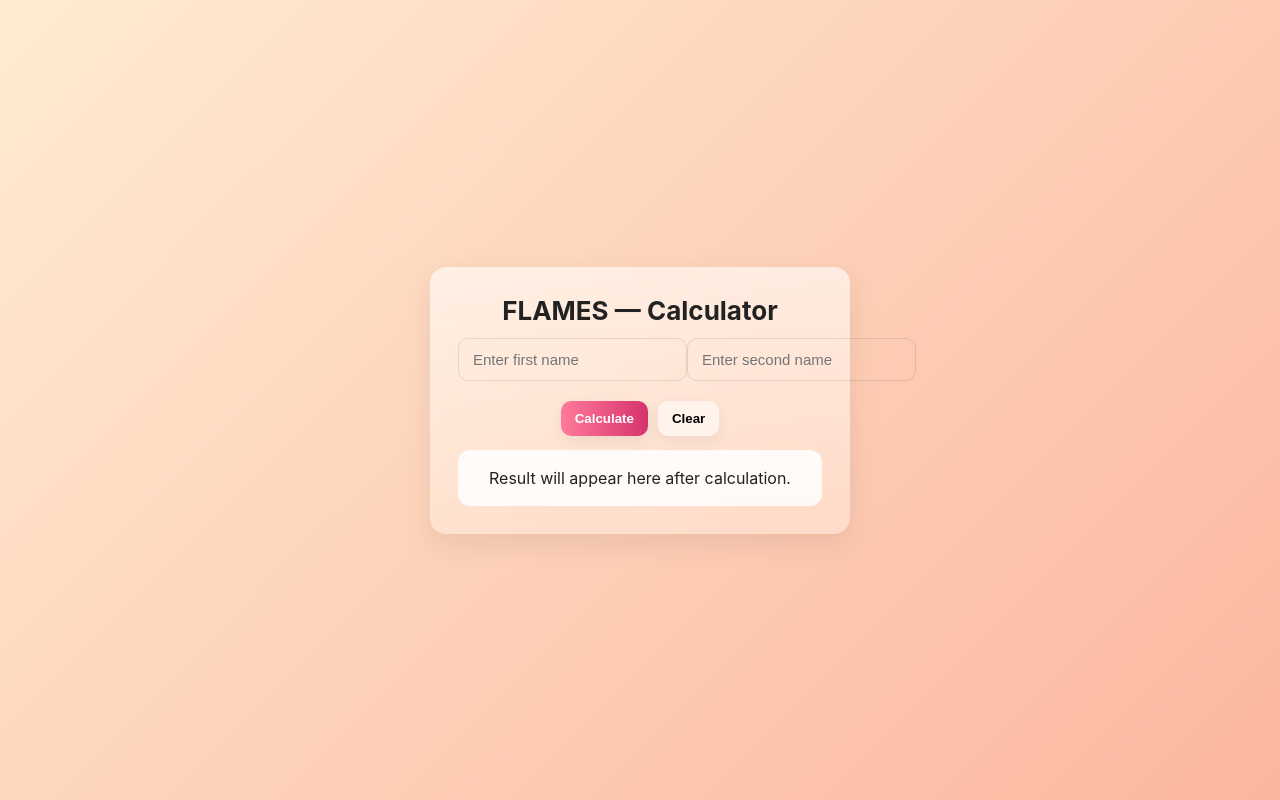
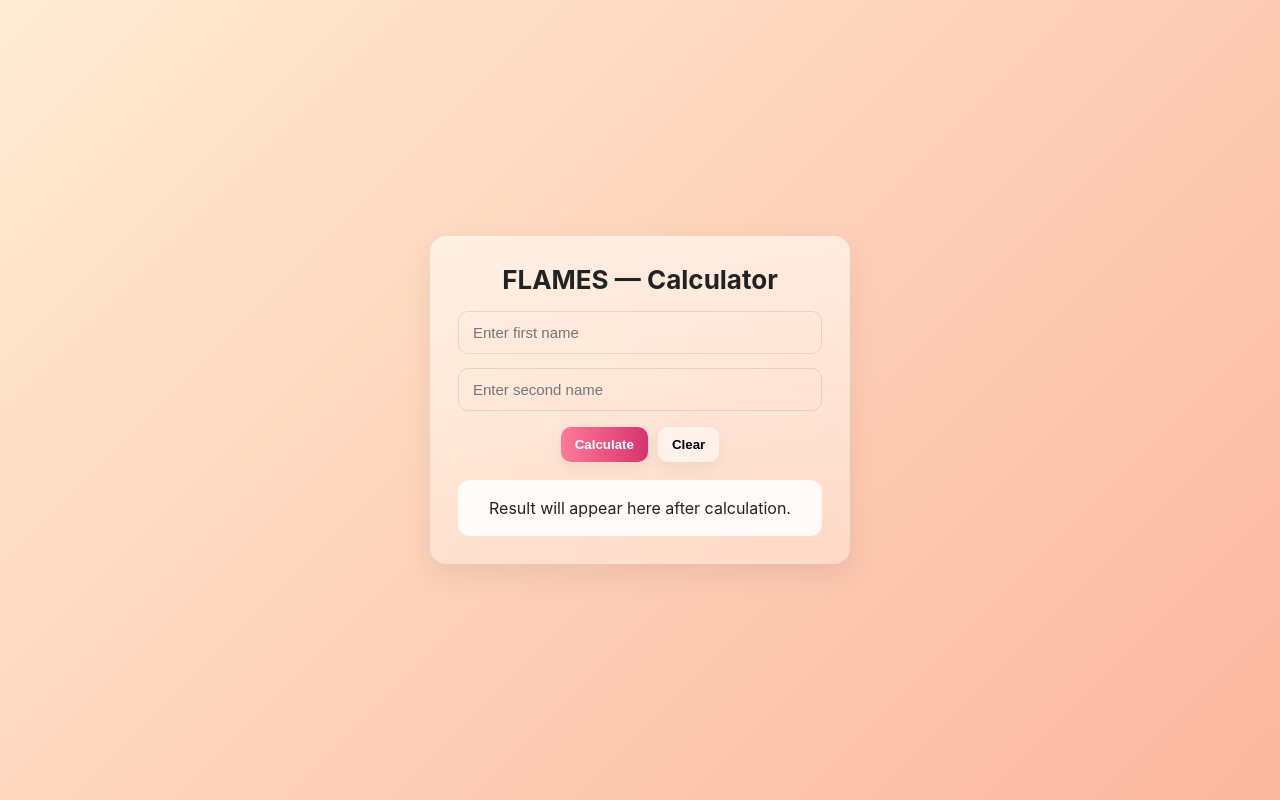
Before and after one commit to Ranjith9270/Flames, a plain HTML site: page index.html in a window 1280 px wide. Drawn offline with Linux system fonts and the light colour scheme.

Commit message:
Update index.html

```diff
--- a/index.html
+++ b/index.html
@@ -28,7 +28,6 @@
       color:#222;
     }
 
-    /* CENTER WRAPPER */
     .wrap{
       width:100%;
       display:flex;
@@ -36,7 +35,6 @@
       align-items:center;
     }
 
-    /* HERO CARD */
     .hero{
       max-width:420px;
       width:100%;
@@ -52,19 +50,20 @@
     }
 
     h1{
-      margin:0 0 12px;
+      margin:0 0 16px;
       font-size:26px;
       text-align:center;
     }
 
+    /* INPUTS ONE BELOW THE OTHER */
     .form-row{
       display:flex;
-
-      margin-bottom:20px;
+      flex-direction:column;
+      gap:14px;
     }
 
     input{
-      flex:1;
+      width:100%;
       padding:12px 14px;
       border-radius:10px;
       border:1px solid rgba(0,0,0,0.1);
@@ -76,7 +75,7 @@
     .controls{
       display:flex;
       gap:10px;
-      margin-top:10px;
+      margin-top:16px;
       justify-content:center;
       flex-wrap:wrap;
     }
@@ -100,7 +99,7 @@
     }
 
     .result-card{
-      margin-top:14px;
+      margin-top:18px;
       background:var(--card);
       padding:18px;
       border-radius:12px;
@@ -128,7 +127,6 @@
 
       <div class="form-row">
         <input id="name1" type="text" placeholder="Enter first name">
-        <br>
         <input id="name2" type="text" placeholder="Enter second name">
       </div>
 
```
